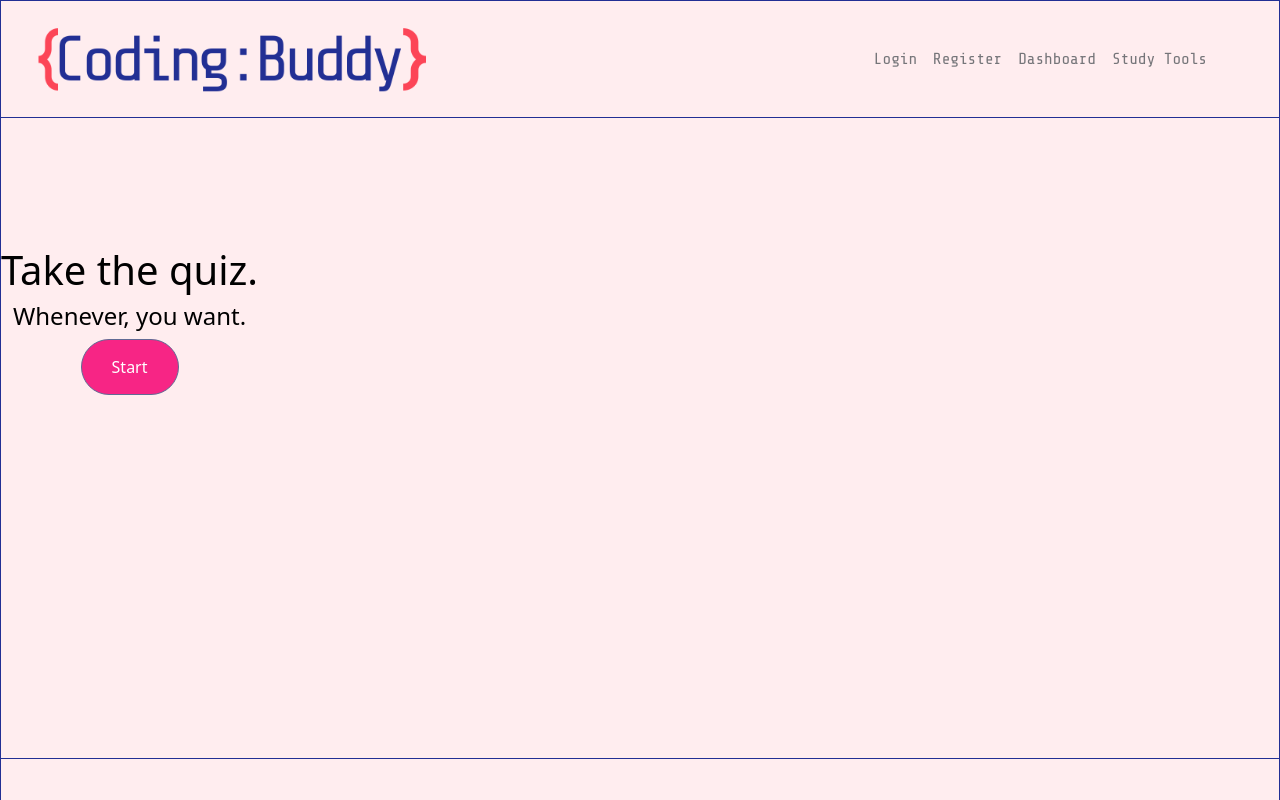
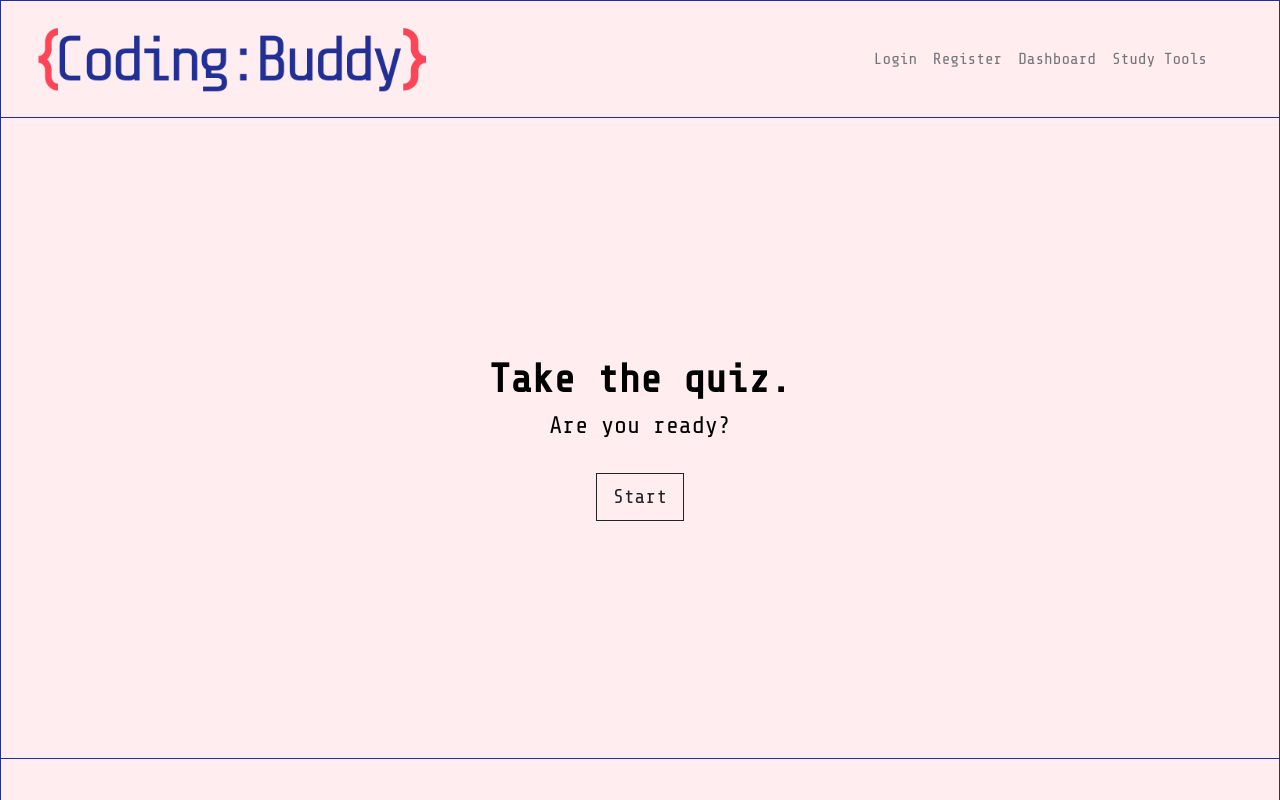
Before and after one commit to SJasonHumphrey/mern-capstone, a React (Create React App) app in the folder app/client/: page /quiz in a window 1280 px wide. Shown: the top 800 px of the page. Built offline with nearby package versions, Linux system fonts and the light colour scheme.

Commit message:
updated styling

```diff
--- a/app/client/src/components/QuizApp.js
+++ b/app/client/src/components/QuizApp.js
@@ -8,12 +8,18 @@ function QuizApp() {
   const [start, setStart] = useState(false);
 
   return (
-    <div>
-        <div className="quiz d-flex justify-content-center">
-            { start ? <Quiz /> : <Start props={setStart} />}
-        </div>
+    <div className="d-flex w-100 justify-content-center align-items-center">
+      <div>
+          <div className="quiz">
+              { start ? <Quiz /> : <Start props={setStart} />}
+          </div>
+      </div>
     </div>
+
   );
 }
 
 export default QuizApp;
+
+//     margin-left: 2em;
+//background-color: white;
--- a/app/client/src/components/pages/Quiz/GameOver.js
+++ b/app/client/src/components/pages/Quiz/GameOver.js
@@ -1,14 +1,15 @@
 import styled from 'styled-components'
-import {Button} from './Button'
 
 const Title = styled.h1`
-    margin-top: 4em;
-    font-size: 48px;
+    font-size: 32px;
+    font-family: 'Share Tech Mono', monospace;
+    font-weight: bold;
+
 `;
 
 const Points = styled.p`
     font-size: 24px;
-    margin-bottom: 3em;
+    font-family: 'Share Tech Mono', monospace;
 `;
 
 const GameOver = ({pts}) => {
@@ -17,9 +18,10 @@ const GameOver = ({pts}) => {
 
     return (
         <>
-            <Title>Game Over</Title>
+            <Title>End of quiz
+            </Title>
             <Points>You got {pts} out of 10!</Points>
-            <Button onClick={refreshPage}>Retry</Button>
+            <button className="btn rounded-0 mono-font btn-lg btn-outline-dark " onClick={refreshPage}>Retry</button>
         </>
     )
 }
--- a/app/client/src/components/pages/Quiz/Quiz.js
+++ b/app/client/src/components/pages/Quiz/Quiz.js
@@ -6,7 +6,7 @@ import GameOver from './GameOver';
 const QuizWindow = styled.div`
     text-align: center;
     font-size: clamp(20px, 2.5vw, 24px);
-    margin-top: 10vh;
+
 `;
 
 const Options = styled.div`
@@ -26,13 +26,18 @@ const Option = styled.button`
     padding: 15px 30px;
     text-decoration: none;
     color: white;
-    background-color: #f72585;
+    background-color: #222F94;
     transition: 0.3s;
-    font-size: 1em;
+    font-size: .75em;
     outline: none;
     user-select: none;
     margin-top: 1em;
     cursor: pointer;
+    border-radius: 0;
+    &:hover {
+        color: white;
+        background-color: #FC4557;
+    }
 
     @media screen and (min-width: 1180px) {
         &:hover {
@@ -45,6 +50,7 @@ const Option = styled.button`
 const Question = styled.div`
     width: 70%;
     margin: 0 auto;
+    font-family: 'Share Tech Mono', monospace;
 `;
 
 const Quiz = () => {
--- a/app/client/src/components/pages/Quiz/Start.js
+++ b/app/client/src/components/pages/Quiz/Start.js
@@ -1,9 +1,7 @@
 import React from 'react'
 import styled, { css } from 'styled-components/macro'
-import Button from './Button';
 
 const Intro = styled.div`
-    margin-top: 8em;
     text-align: center;
 `;
 
@@ -18,9 +16,10 @@ const Start = ({props}) => {
 
     return (
         <Intro>
-            <h1>Take the quiz.</h1>
-            <h4>Whenever, you want.</h4>
-            <Button onClick={startQuiz} css={btnCSS}>Start</Button>
+            <h1 className="mono-font font-weight-bold">Take the quiz.</h1>
+            <h4 className="mono-font">Are you ready?</h4>
+            {/* <Button onClick={startQuiz} css={btnCSS}>Start</Button> */}
+            <button onClick={startQuiz} className="btn mt-4 btn-lg mono-font rounded-0 btn-outline-dark ">Start</button>
         </Intro>
     )
 }
```
